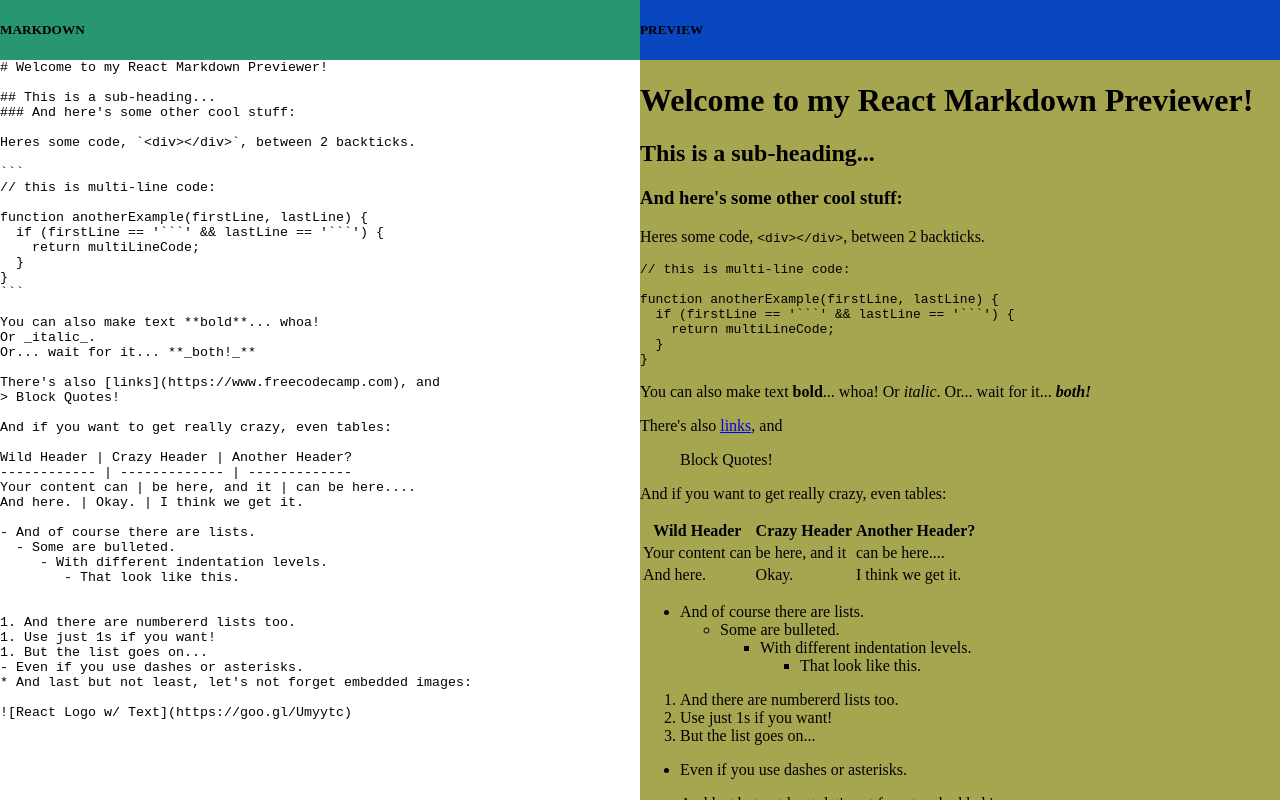
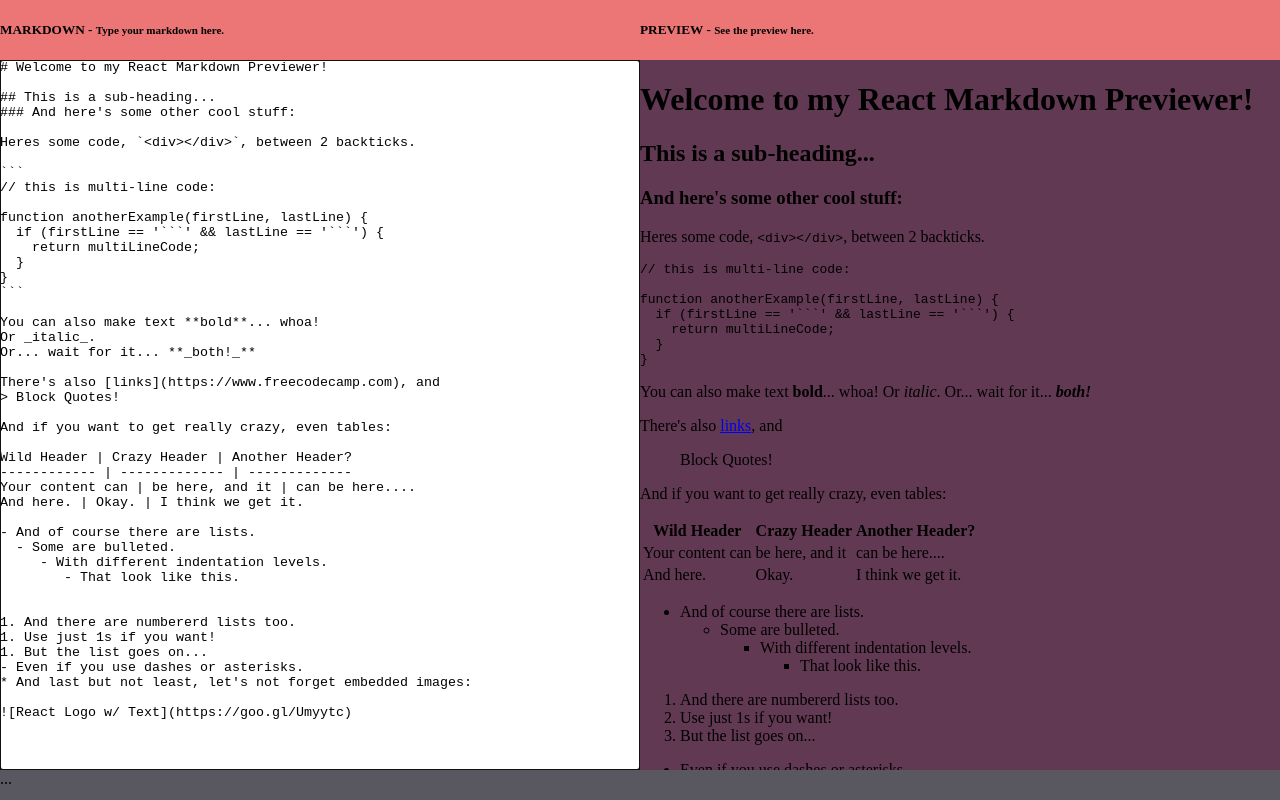
Before and after one commit to allansp9/markdown, a React (Create React App) app: page / in a window 1280 px wide. Built offline with nearby package versions, Linux system fonts and the light colour scheme.

Commit message:
layout changes

```diff
--- a/src/App.css
+++ b/src/App.css
@@ -1,48 +1,58 @@
-html, body, .flex-container {
+html, body, #root {
+  height: 100vh;
+  padding: 0;
   margin: 0;
-  height: 100vh;
 }
 
-.flex-container, .flex-child {
+#content {
   display: flex;
-  width: 100%;
+  position: absolute;
+  top: 60px;
+  bottom: 30px;
+  left: 0;
+  right: 0;
 }
 
-.flex-child {
-  flex-direction: column;
-}
-
-.flex-item1, .flex-item3 {
-  flex: 0 1 50px;
-}
-
-.flex-item1 {
-  background-color: rgb(40, 150, 115);
-}
-
-.flex-item2 {
-  background-color: rgb(55, 159, 60);
-}
-
-.flex-item2, .flex-item4 {
+#content > div {
   flex: 1;
   overflow: auto;
 }
 
-.flex-item3 {
-  background-color: rgb(8, 71, 191);
+header {
+  background-color: rgb(236, 117, 117);
+  display: flex;
+  position: fixed;
+  top: 0;
+  left: 0;
+  right: 0;
+}
+.header {
+  width: 50%;
+  height: auto;
 }
 
-.flex-item4 {
-  background-color: rgb(166, 166, 81);
+footer {
+  background-color: rgb(89, 87, 96);
+  position: fixed;
+  bottom: 0;
+  left: 0;
+  right: 0;
+  height: 30px;
+}
 
+#flex-one {
+  background-color: rgb(97, 237, 198);
+}
+
+#flex-two {
+  background-color: rgb(98, 57, 83);
 }
 
 textarea {
   width: 100%;
+  height: 100%;
+  resize: none;
   border: none;
   margin: 0;
   padding: 0;
-  height: 100%;
-  resize: none;
 }
--- a/src/App.js
+++ b/src/App.js
@@ -6,7 +6,7 @@ class App extends Component {
   constructor(props) {
     super(props);
 
-    this.state = { userInput: placeholder};
+    this.state = { userInput: placeholder };
 
     this.handleUserInput = this.handleUserInput.bind(this);
   }
@@ -18,25 +18,26 @@ class App extends Component {
   }
 
   render () {
+
     return (
-      <div class="flex-container">
-        <div class="flex-child">
-          <div class="flex-item1">
-            <h5>MARKDOWN</h5>
+      <div>
+        <header>
+          <div class="header">
+            <h5>MARKDOWN - <small>Type your markdown here.</small></h5>
           </div>
-          <div class="flex-item2">
-            <textarea onChange={this.handleUserInput} value={this.state.userInput}/>
+          <div class="header">
+            <h5>PREVIEW - <small>See the preview here.</small></h5>
           </div>
-        </div>
-
-        <div class="flex-child">
-          <div class="flex-item3">
-            <h5>PREVIEW</h5>
-          </div>
-          <div class="flex-item4">
-            <ReactMarkdown source={this.state.userInput}/>
-          </div>
-        </div>
+        </header>
+          <main id="content">
+            <div id="flex-one">
+              <textarea onChange={this.handleUserInput} value={this.state.userInput} autoFocus />
+            </div>
+            <div id="flex-two">
+              <ReactMarkdown source={this.state.userInput}/>
+            </div>
+          </main>
+          <footer>...</footer>
       </div>
     );
   }
```
